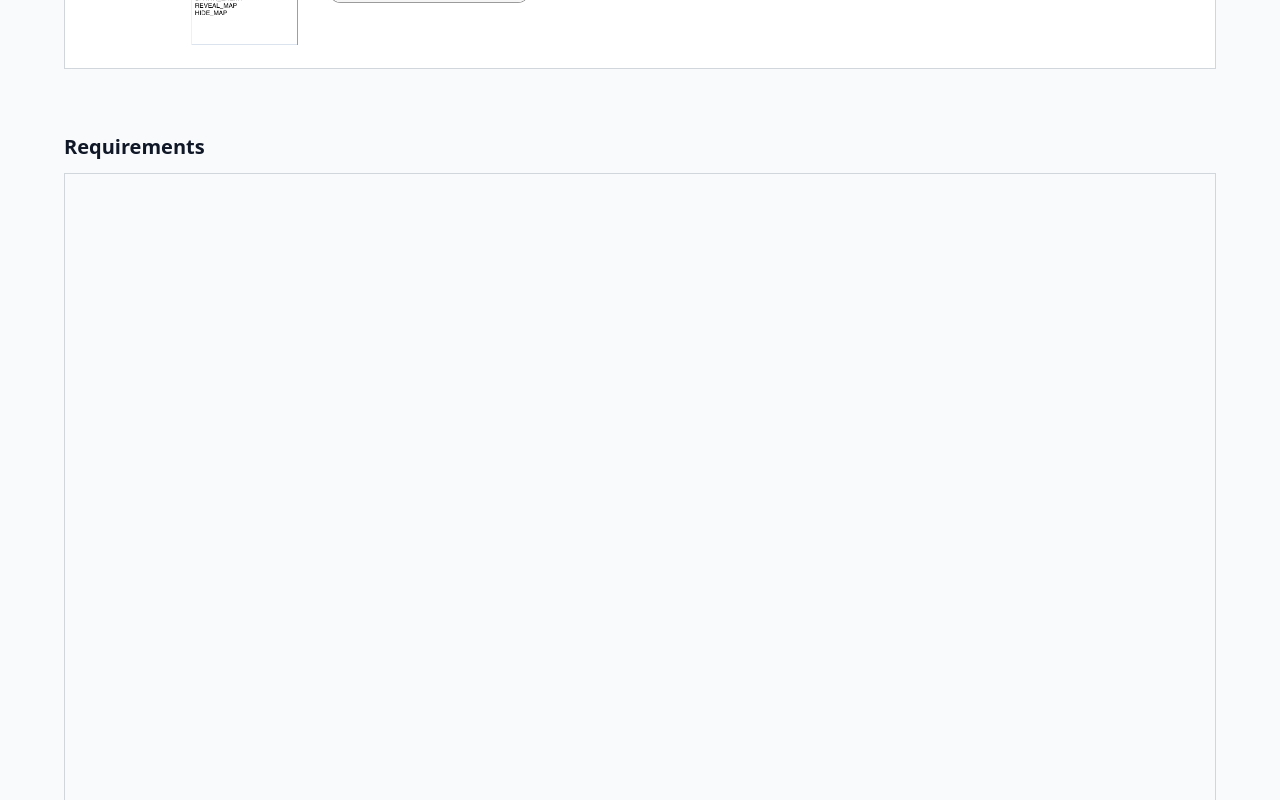
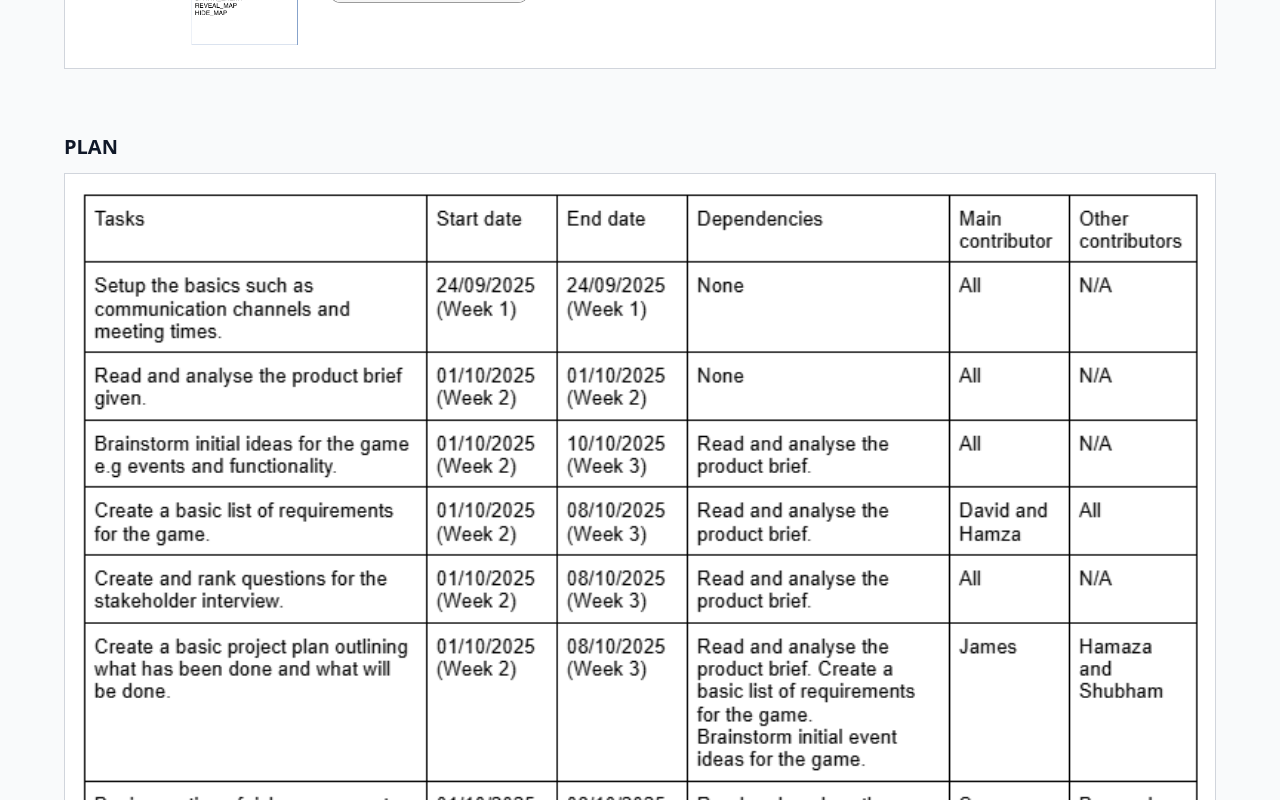
Before and after one commit to MichaelK999/Java-Maze, a React (Vite) app: page / in a window 1280 px wide. Shown: the part 1440-2240 px from the top of the page. Built offline with nearby package versions, Linux system fonts and the light colour scheme.

Commit message:
test for deployment

```diff
--- a/src/App.jsx
+++ b/src/App.jsx
@@ -78,6 +78,28 @@ function App() {
         </div>
       </div>
 
+      {/* WEEKLY PLAN SECTION */}
+      <div className="w-full max-w-6xl mt-16">
+        <h3 className="text-xl font-bold text-gray-900 mb-3">PLAN</h3>
+        <div className="w-full border border-gray-300 bg-white p-4">
+          <img
+            src="table1.png"
+            alt="UML Diagram"
+            className="w-full h-auto"
+          />
+          <img
+            src="table2.png"
+            alt="UML Diagram"
+            className="w-full h-auto"
+          />
+          <img
+            src="table3.png"
+            alt="UML Diagram"
+            className="w-full h-auto"
+          />
+        </div>
+      </div>
+
       {/* PDF Viewers - Wider Section */}
       <div className="w-full max-w-6xl mt-16 space-y-8">
         {/* Req1.pdf */}
```
